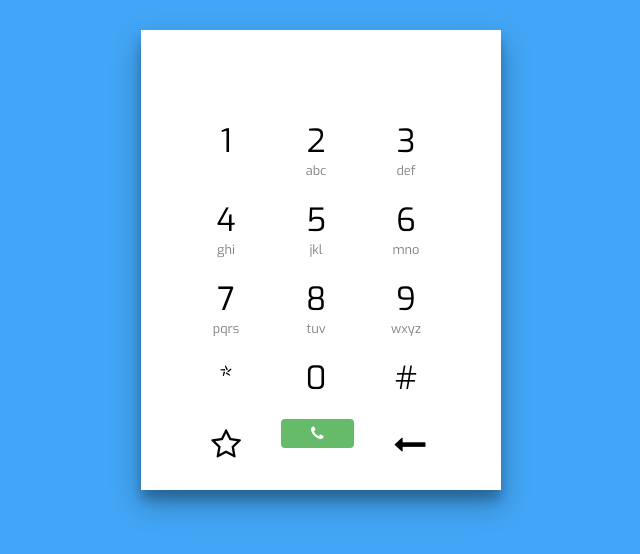
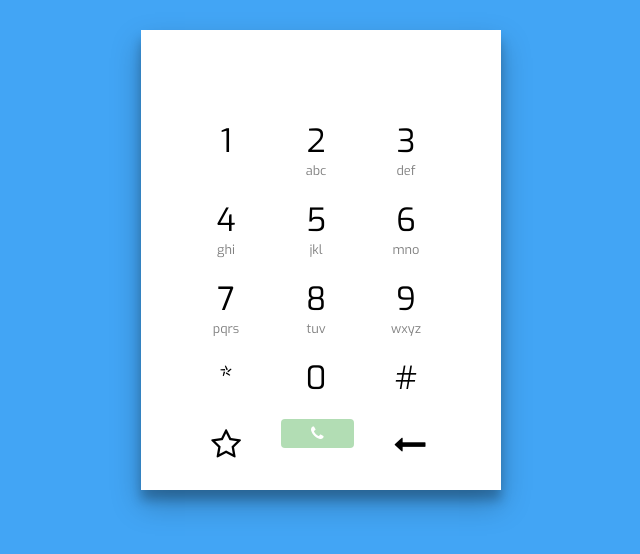
Before and after one commit to Mx-Wolf/on-redux, a React (Create React App) app: page / in a window 1280 px wide. Shown: the top 554 px of the page, without its empty margins (319-959 px from the left). Built offline with nearby package versions, Linux system fonts and the light colour scheme.

Commit message:
adds state usage in place call button

```diff
--- a/package.json
+++ b/package.json
@@ -11,6 +11,7 @@
     "@types/node": "^12.20.27",
     "@types/react": "^17.0.24",
     "@types/react-dom": "^17.0.9",
+    "classnames": "^2.3.1",
     "react": "^17.0.2",
     "react-dom": "^17.0.2",
     "react-redux": "^7.2.5",
@@ -41,5 +42,8 @@
       "last 1 firefox version",
       "last 1 safari version"
     ]
+  },
+  "devDependencies": {
+    "node-sass": "^6.0.1"
   }
 }
--- a/src/App.css
+++ b/src/App.css
@@ -42,7 +42,7 @@ body {
   color: #1976d2;
 }
 
-#call {
+.call {
   display: inline-block;
   background-color: #66bb6a;
   padding: 4px 30px;
@@ -66,7 +66,7 @@ body {
   background-color: #e6e6e6;
 }
 
-#call:hover {
+.call:hover {
   background-color: #81c784;
 }
 
--- /dev/null
+++ b/src/components/place-call/place-call.module.scss
@@ -0,0 +1,3 @@
+.disabled {
+  background-color:rgba(102, 187, 106,0.5)
+}
--- a/src/components/place-call/place-call.tsx
+++ b/src/components/place-call/place-call.tsx
@@ -1,7 +1,17 @@
+import classNames from "classnames";
 import { FC } from "react";
+import { useSelector } from "react-redux";
+import { RootState } from "../../store/store";
 
-export const PlaceCall:FC = ()=>{
-  return (<div id="call">
-  <i className="fa fa-phone" aria-hidden="true" />
-</div>);
+import classes from "./place-call.module.scss";
+
+export const PlaceCall: FC = () => {
+  const disabled = useSelector((state: RootState) => state.display.length !== 10);
+  return (
+    <div
+      className={classNames({ [classes["disabled"]]: disabled }, "call")}
+    >
+      <i className="fa fa-phone" aria-hidden="true" />
+    </div>
+  );
 }
```
Also changed, not shown: 1 other file (tests, documents, lock files or other folders).
